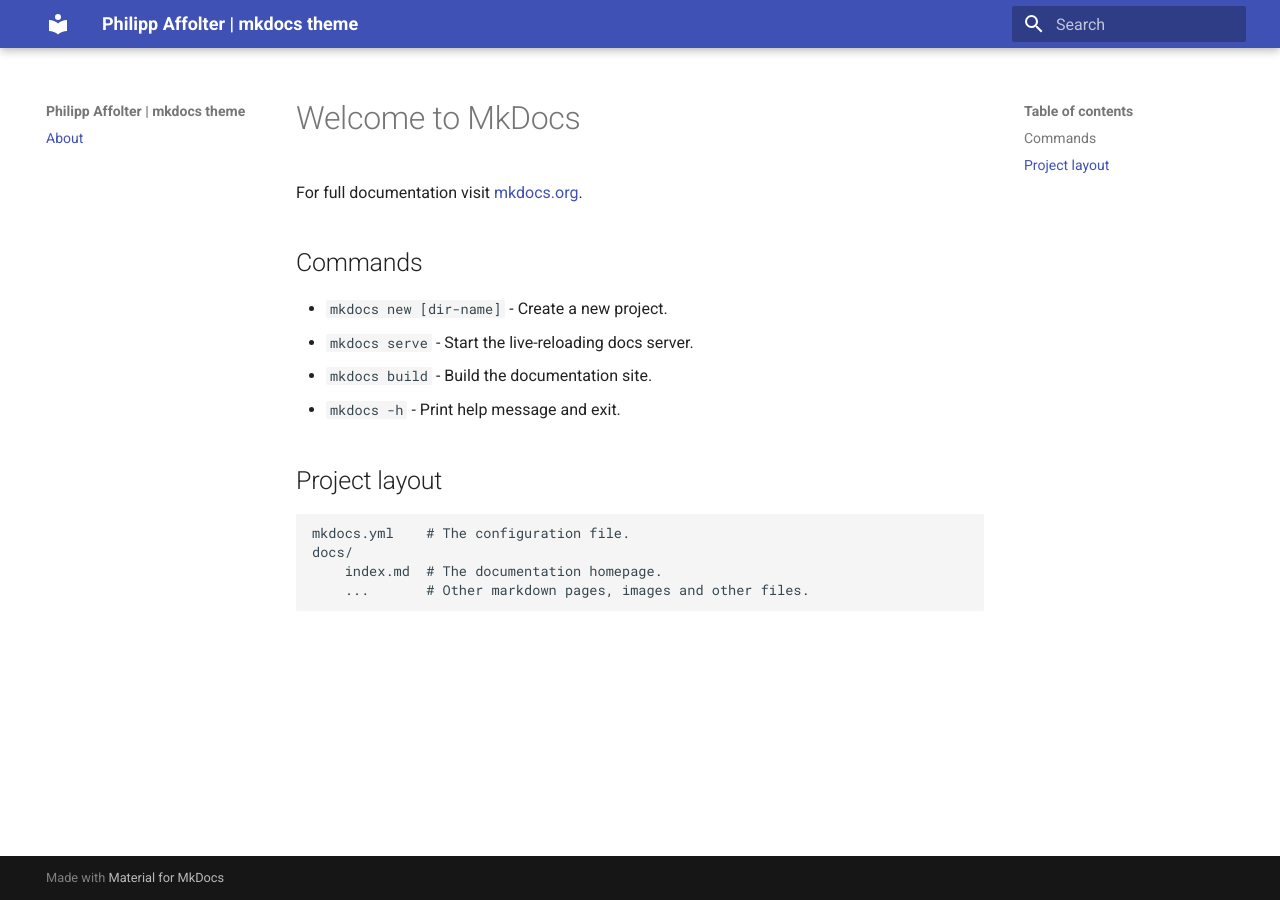
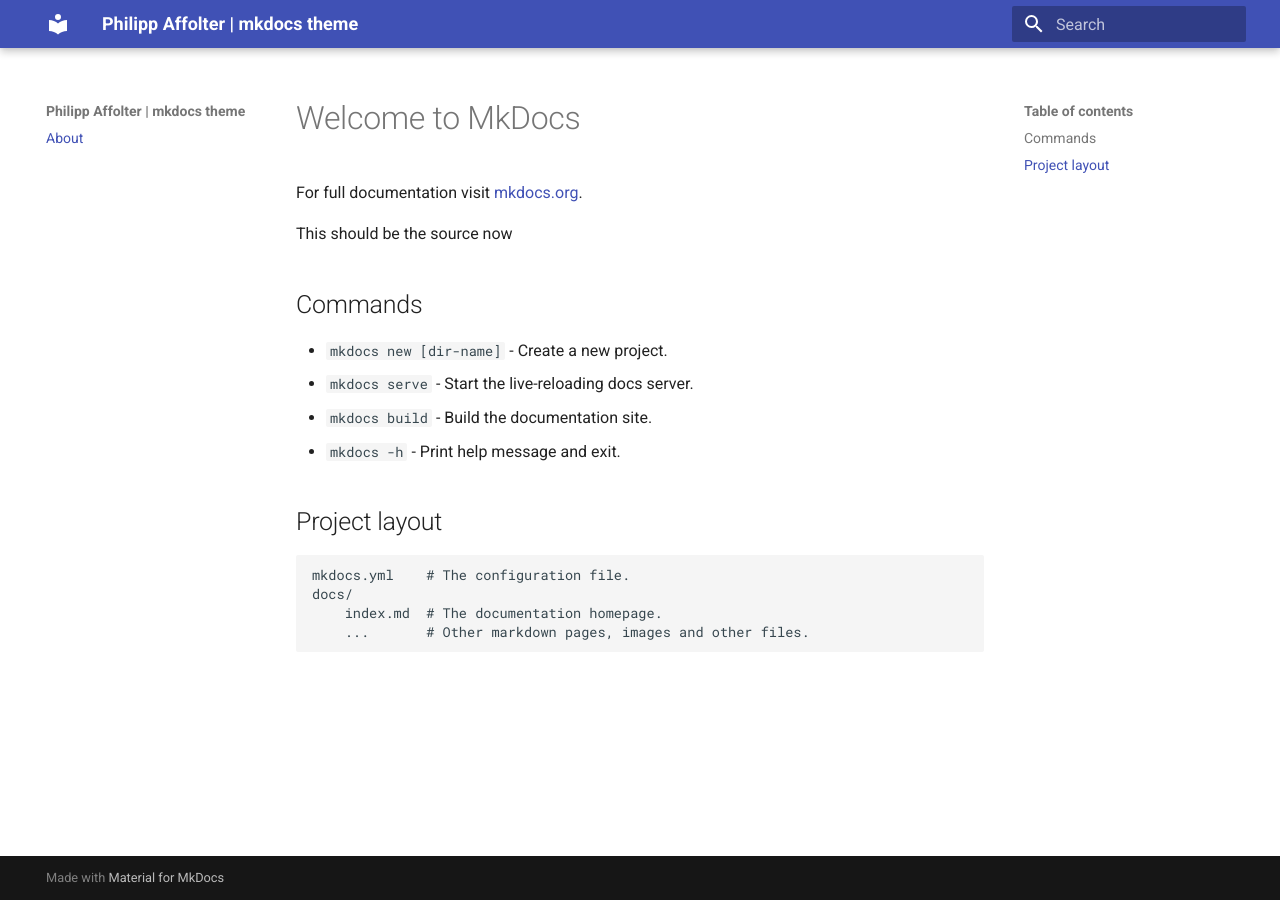
Before and after one commit to philaffolter/philaffolter, an MkDocs documentation site: the page built from docs/index.md, in a window 1280 px wide. Built offline with MkDocs 1.6.1 and Material for MkDocs 9.7.7, drawn with Linux system fonts in a browser that asks for light colours.

Commit message:
Update index.md

```diff
--- a/docs/index.md
+++ b/docs/index.md
@@ -1,6 +1,8 @@
 # Welcome to MkDocs
 
 For full documentation visit [mkdocs.org](https://www.mkdocs.org).
+
+This should be the source now
 
 ## Commands
 
```
